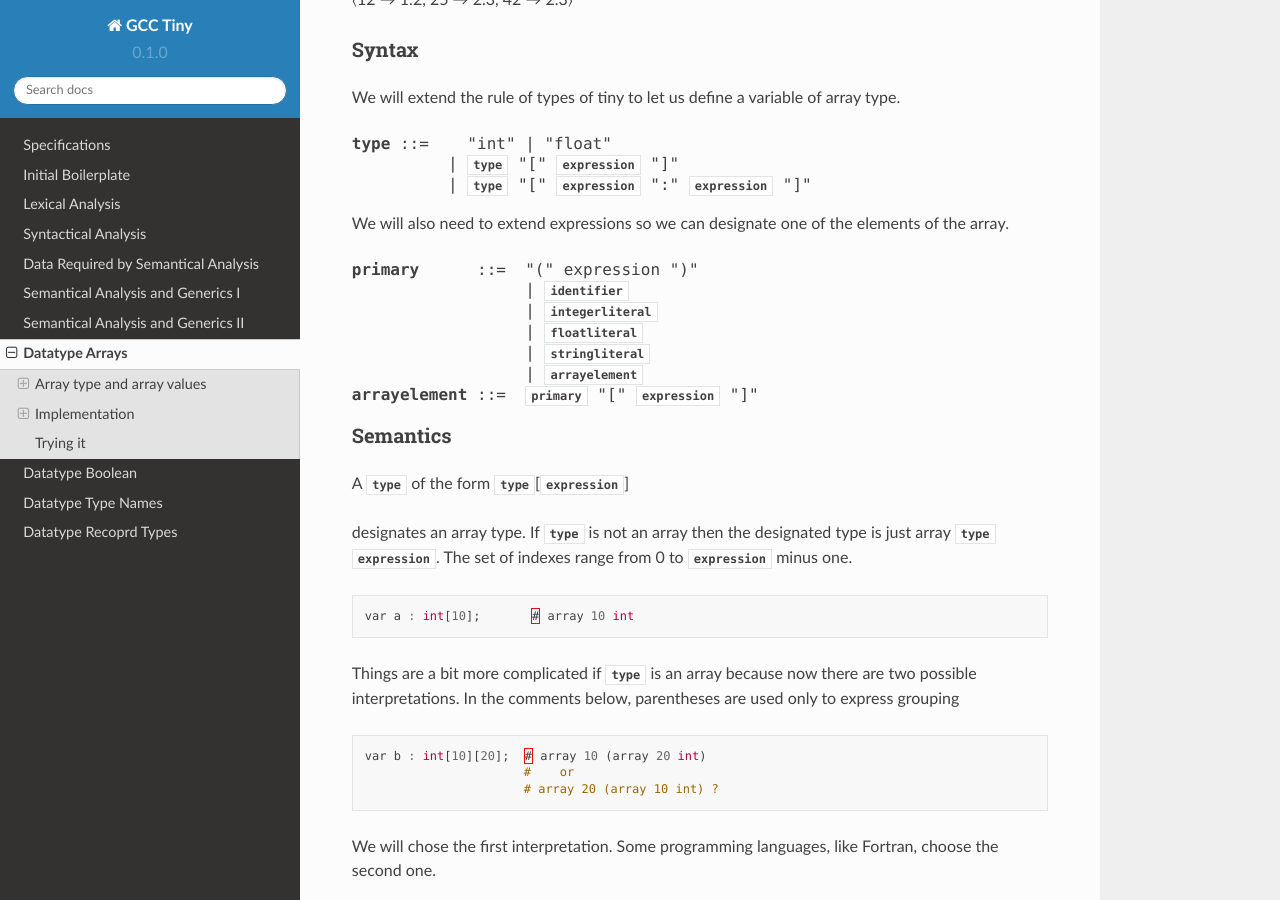
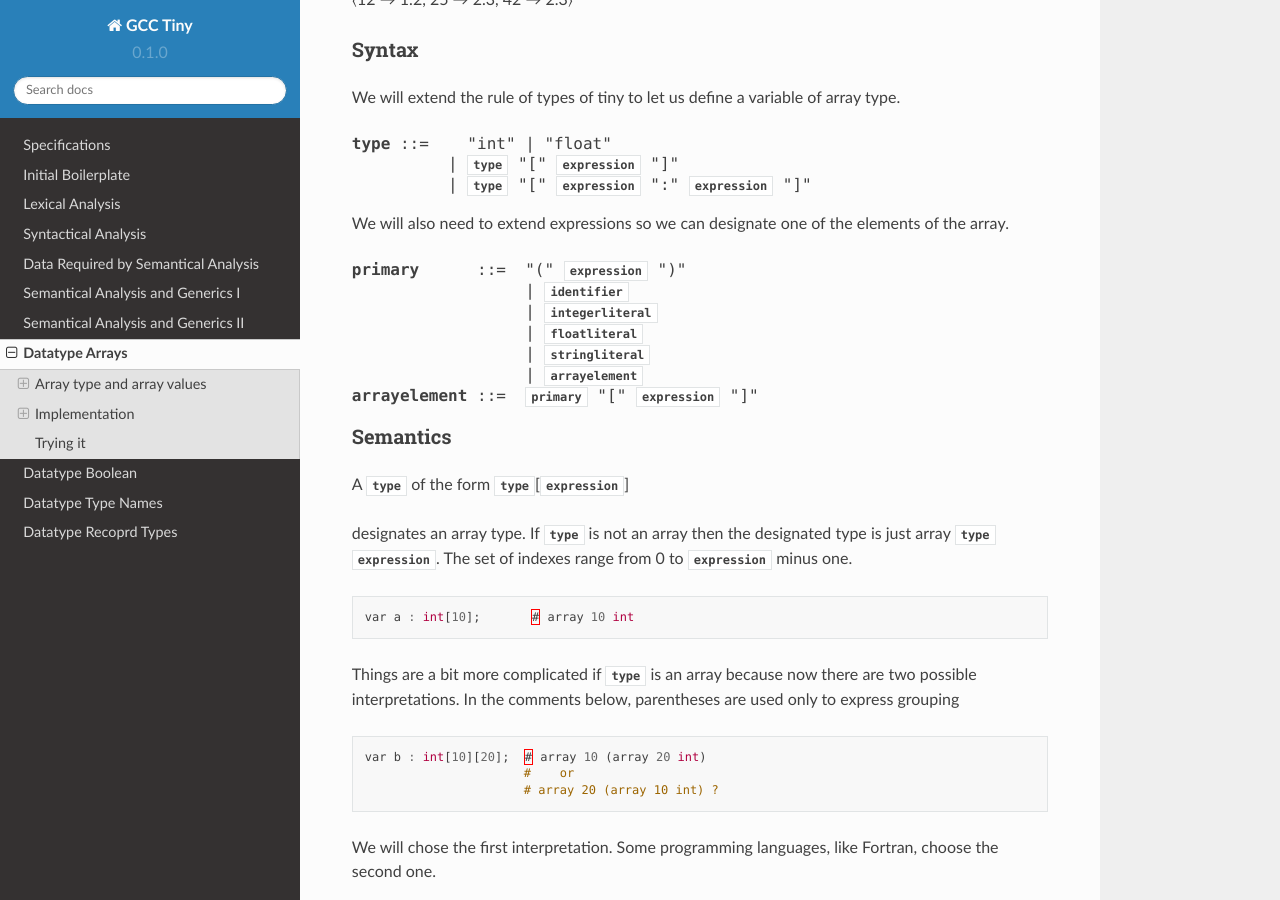
Before and after one commit to GCC-Tiny/gcc-tiny-docs-rtd, a Sphinx documentation site: the page built from docs/source/part08.rst, in a window 1280 px wide and 900 px high, scrolled down 1525 px. Built offline with Sphinx 7.4.7 and the Read the Docs theme 2.0.0, drawn with Linux system fonts in a browser that asks for light colours.

```diff
--- a/docs/source/part08.rst
+++ b/docs/source/part08.rst
@@ -89,7 +89,7 @@ We will also need to extend expressions so we can designate one of the
 elements of the array.
 
 .. productionlist:: Tiny8
-  primary: "(" expression ")"
+  primary: "(" `expression` ")"
          : | `identifier`
          : | `integerliteral`
          : | `floatliteral`
```
